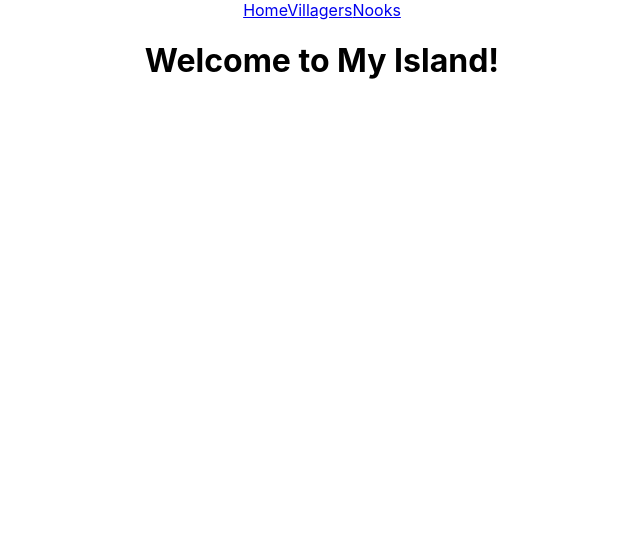
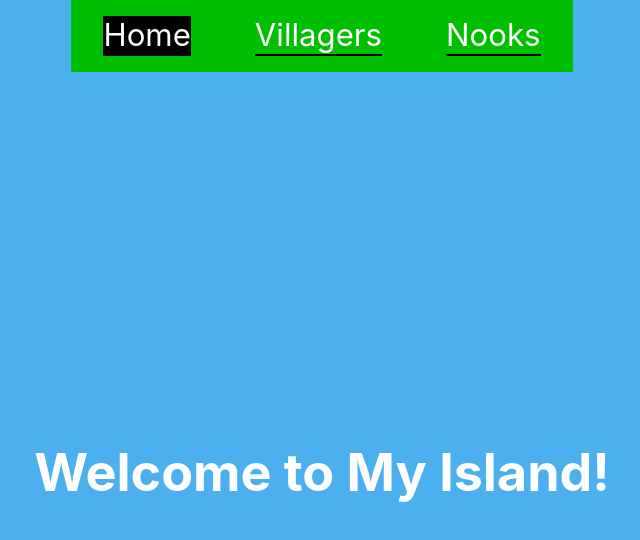
Before and after one commit to Nicole-Robbins/Phase-2-Project, a React (Create React App) app: page /home in a window 1280 px wide. Shown: the top 540 px of the page, without its empty margins (318-958 px from the left). Built offline with nearby package versions, Linux system fonts and the light colour scheme.

Commit message:
add styling

```diff
--- a/src/App.css
+++ b/src/App.css
@@ -2,20 +2,9 @@
   text-align: center;
 }
 
-.App-logo {
-  height: 40vmin;
-  pointer-events: none;
-}
-
-@media (prefers-reduced-motion: no-preference) {
-  .App-logo {
-    animation: App-logo-spin infinite 20s linear;
-  }
-}
-
-.App-header {
-  background-color: #282c34;
-  min-height: 100vh;
+.App {
+  background-color: rgb(77, 176, 238);
+  min-height: 10vh;
   display: flex;
   flex-direction: column;
   align-items: center;
@@ -24,15 +13,44 @@
   color: white;
 }
 
+.Home {
+
+  min-height: 100vh;
+  display: flex;
+  flex-direction: column;
+  align-items: center;
+  justify-content: center;
+  font-size: calc(10px + 2vmin);
+  color: White;
+}
+
 .App-link {
   color: #61dafb;
 }
 
-@keyframes App-logo-spin {
-  from {
-    transform: rotate(0deg);
-  }
-  to {
-    transform: rotate(360deg);
-  }
+/* Navlinks */
+
+nav {
+  background-color: rgb(0, 190, 0);
 }
+
+nav a {
+  display: inline-block;
+  margin: 1rem 2rem;
+  text-decoration: none;
+  font-size: 1.2em;
+  color: white;
+  border-bottom: 2px solid black;
+  transition: 0.1s;
+}
+
+nav a:hover,
+nav a:active {
+  color: tomato;
+  border-bottom: 2px solid tomato;
+}
+
+nav a.active {
+  background-color: black;
+  color: white;
+}
--- a/src/components/App.js
+++ b/src/components/App.js
@@ -5,6 +5,7 @@ import NavBar from "./NavBar";
 import Home from "./Home";
 import Villagers from "./Villagers";
 import Nooks from "./Nooks";
+
 
 function App() {
   return (
--- a/src/components/Home.js
+++ b/src/components/Home.js
@@ -2,7 +2,7 @@ import React from "react";
 
 function Home(){
     return(
-        <div id="home">
+        <div className="Home">
             <h1>Welcome to My Island!</h1>
         </div>
     )
--- a/src/index.css
+++ b/src/index.css
@@ -1,3 +1,9 @@
+* {
+  margin: 0;
+  padding: 0;
+  box-sizing: border-box;
+}
+
 body {
   margin: 0;
   font-family: -apple-system, BlinkMacSystemFont, 'Segoe UI', 'Roboto', 'Oxygen',
@@ -6,8 +12,3 @@ body {
   -webkit-font-smoothing: antialiased;
   -moz-osx-font-smoothing: grayscale;
 }
-
-code {
-  font-family: source-code-pro, Menlo, Monaco, Consolas, 'Courier New',
-    monospace;
-}
```
